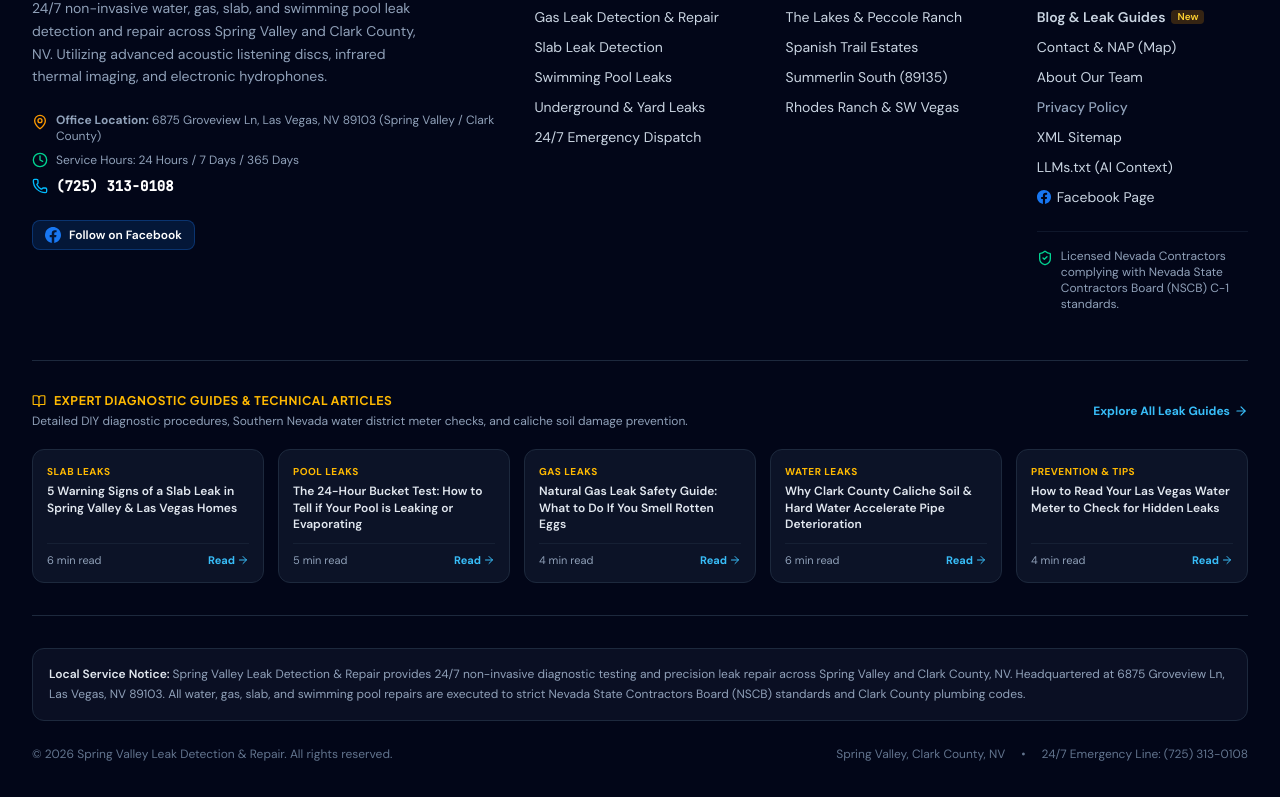
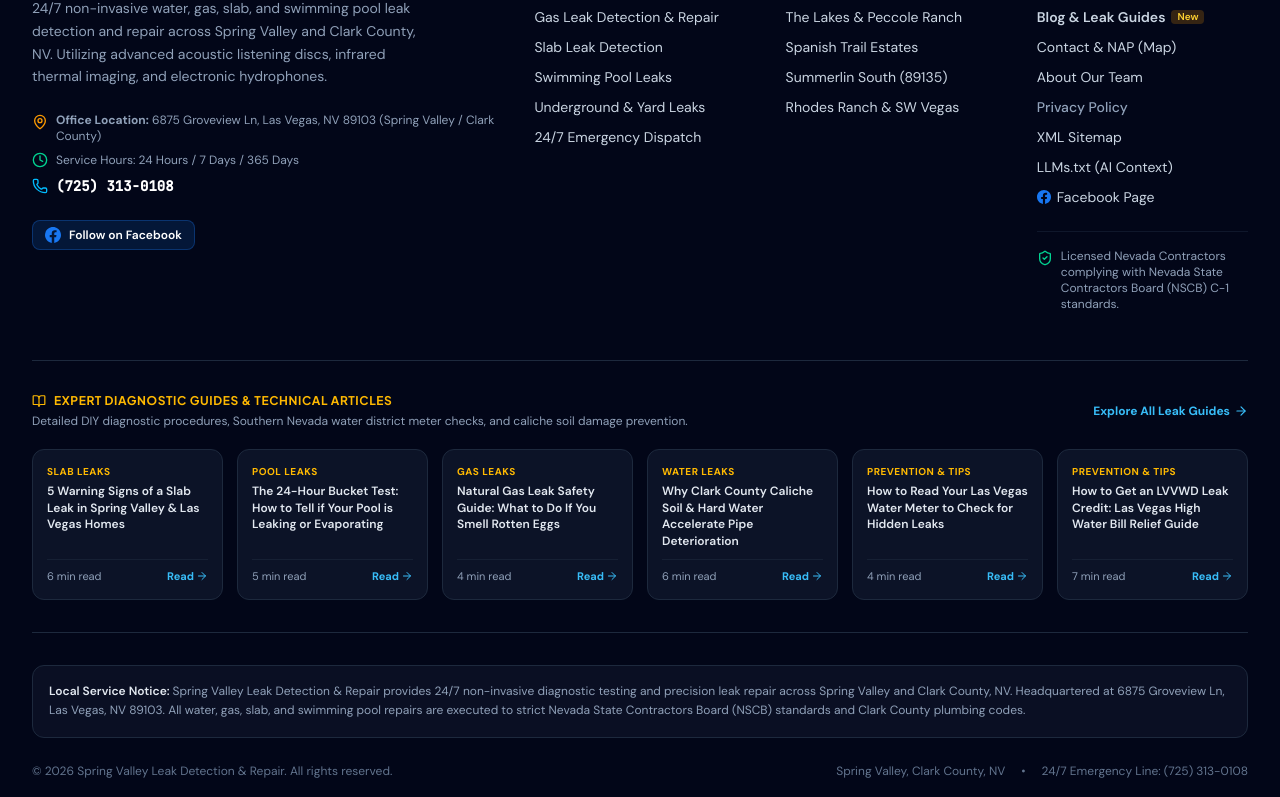
Before and after one commit to Shahzadtextilian/Las-Vegas-Leak-Detection, a React (Vite) app: page / in a window 1280 px wide. Shown: the part 10183-10980 px from the top of the page. Built offline with nearby package versions, Linux system fonts and the light colour scheme.

Commit message:
feat(blog): add LVVWD leak credit guide
Added a new blog post regarding LVVWD leak credit adjustments and updated the footer and prerender script to dynamically display all blog posts in a responsive grid.

```diff
--- a/scripts/prerender.ts
+++ b/scripts/prerender.ts
@@ -246,12 +246,8 @@ function buildPreRenderedBody(page: PageContent, blogPost: BlogPost | null): str
         </div>
         <div class="md:col-span-4 mt-6 pt-6 border-t border-slate-700/60">
           <h4 class="font-bold text-amber-400 mb-3 uppercase tracking-wider text-[11px]">Technical Leak Diagnostics & Knowledge Base</h4>
-          <div class="grid grid-cols-1 sm:grid-cols-2 lg:grid-cols-5 gap-3">
-            <a href="/blog/signs-of-slab-leak-in-las-vegas-homes/" class="hover:text-amber-300 block">5 Warning Signs of a Slab Leak</a>
-            <a href="/blog/how-swimming-pool-bucket-test-works/" class="hover:text-amber-300 block">Pool 24-Hr Bucket Test Guide</a>
-            <a href="/blog/what-to-do-when-you-smell-gas/" class="hover:text-amber-300 block">Smell Gas Emergency Safety</a>
-            <a href="/blog/desert-caliche-soil-pipe-damage/" class="hover:text-amber-300 block">Caliche Soil & Pipe Damage</a>
-            <a href="/blog/how-to-read-water-meter-for-hidden-leaks/" class="hover:text-amber-300 block">Read Water Meter for Leaks</a>
+          <div class="grid grid-cols-1 sm:grid-cols-2 lg:grid-cols-3 gap-3">
+            ${BLOG_POSTS.map(b => `<a href="/blog/${b.slug}/" class="hover:text-amber-300 block">${b.title}</a>`).join('')}
           </div>
         </div>
       </div>
--- a/src/components/Footer.tsx
+++ b/src/components/Footer.tsx
@@ -304,7 +304,7 @@ export const Footer: React.FC<FooterProps> = ({ onNavigate }) => {
             </a>
           </div>
 
-          <div className="grid grid-cols-1 sm:grid-cols-2 lg:grid-cols-5 gap-3.5">
+          <div className="grid grid-cols-1 sm:grid-cols-2 lg:grid-cols-3 xl:grid-cols-6 gap-3.5">
             {BLOG_POSTS.map((post) => (
               <a
                 key={post.id}
--- a/src/data/blogData.ts
+++ b/src/data/blogData.ts
@@ -264,5 +264,78 @@ export const BLOG_POSTS: BlogPost[] = [
       ],
       conclusion: 'Whether your leak is buried in your front yard or hidden beneath your slab foundation, our non-invasive acoustic locators can find it quickly. Call (725) 313-0108 for emergency diagnostics.'
     }
+  },
+  {
+    id: 'lvvwd-leak-credit-guide',
+    slug: 'how-to-get-lvvwd-leak-credit-water-bill',
+    title: 'How to Get an LVVWD Leak Credit: Las Vegas High Water Bill Relief Guide',
+    category: 'Prevention & Tips',
+    date: 'October 19, 2026',
+    readTime: '7 min read',
+    excerpt: 'Step-by-step instructions for Las Vegas and Spring Valley homeowners to claim an LVVWD high water bill leak credit and remove excess water penalties after a repaired leak.',
+    author: 'Spring Valley Diagnostic Team',
+    authorRole: 'Utility Billing & Leak Specialist',
+    featuredImage: '/images/diagnostic_tech_1791662650738.webp',
+    tags: ['LVVWD Leak Credit', 'High Water Bill', 'Water Rebate', 'Las Vegas Plumbing', 'Spring Valley NV'],
+    content: {
+      introduction: 'Opening a monthly Las Vegas Valley Water District (LVVWD) bill to discover charges of $600, $1,200, or even $3,000 is a homeowner’s nightmare. In Clark County, tiered conservation water rates penalize high consumption severely. Fortunately, the LVVWD provides an official Leak Credit Adjustment Policy that can refund or credit up to 50% of the excessive water charges—provided you follow the correct verification and licensed contractor documentation procedure.',
+      sections: [
+        {
+          heading: '1. Why Las Vegas Water Bills Skyrocket During a Leak (Tier-3 & Tier-4 Rates)',
+          body: [
+            'The Las Vegas Valley Water District operates on an escalating four-tier rate structure to incentivize desert water conservation. While Tier-1 baseline indoor water is inexpensive, Tier-3 and Tier-4 rates (triggered when monthly usage surpasses normal thresholds) are priced up to four times higher per 1,000 gallons.',
+            'A concealed copper slab leak, pool autofill valve failure, or underground yard main rupture running constantly for 30 days can dump 30,000 to 100,000 gallons of potable water directly into desert soil. This pushes your entire billing cycle into maximum penalty pricing, creating an enormous unexpected bill.'
+          ],
+          keyTakeaways: [
+            'Tier-3 and Tier-4 rates multiply your water costs exponentially during an active leak',
+            'LVVWD smart meters track hourly consumption and flag continuous 24-hour flow'
+          ]
+        },
+        {
+          heading: '2. Eligibility Requirements for an LVVWD Leak Adjustment',
+          body: [
+            'To qualify for an account adjustment under current Southern Nevada Water Authority and LVVWD rules, your situation must meet several strict criteria:',
+            'First, the leak must be repaired within a reasonable timeframe (typically within 30 days of discovery or receiving an LVVWD high consumption notice).',
+            'Second, you must submit your adjustment request within 90 calendar days of the date of the abnormal billing statement.',
+            'Third, the excessive water consumption must be at least double your historical seasonal average for that same property during the prior year’s billing period.',
+            'Fourth, you must provide verifiable proof of repair from a licensed Nevada plumbing contractor or proof of parts if a qualifying DIY repair was made on minor exterior lines.'
+          ],
+          keyTakeaways: [
+            'Must file within 90 days of the disputed bill statement date',
+            'Consumption must exceed historical seasonal average by at least 100%'
+          ]
+        },
+        {
+          heading: '3. Step-by-Step Procedure to Claim Your Leak Credit',
+          body: [
+            'Step 1: Stop the water loss immediately by locating and repairing the leak. Call a licensed non-invasive leak specialist at (725) 313-0108 to pinpoint the exact breach without destructive exploratory excavation.',
+            'Step 2: Verify zero-flow on your water meter. Once the repair is complete, examine the low-flow dial or digital LCD on your street meter to ensure all continuous flow has completely ceased.',
+            'Step 3: Secure an official Itemized Diagnostic & Repair Invoice. The invoice must clearly state the date of repair, property address, physical location of the rupture (e.g. sub-slab hot supply line, main yard line, irrigation manifold), and the contractor’s active Nevada State Contractors Board (NSCB) license number.',
+            'Step 4: Submit the Adjustment Request Form via the LVVWD online customer portal (lvvwd.com) or by calling customer service at (702) 870-4194. Upload digital copies of your contractor invoice and repair photos.'
+          ]
+        },
+        {
+          heading: '4. What Documentation Does LVVWD Require on Contractor Invoices?',
+          body: [
+            'The number one reason LVVWD denies leak credit applications is inadequate or incomplete documentation. Hand-written receipts or generic handyman invoices that lack specific diagnostic details are routinely rejected.',
+            'Spring Valley Leak Detection & Repair provides dedicated, standardized LVVWD Compliance Reports that include: Nevada State Contractors Board license number, technician certification, exact GPS coordinates/address, pre-repair acoustic test readings, post-repair static pressure test verification, and itemized materials deployed.',
+            'Having this complete audit-ready documentation guarantees smooth approval through the water district review committee.'
+          ],
+          keyTakeaways: [
+            'Generic handyman receipts without license numbers are rejected by LVVWD',
+            'Our standardized diagnostic reports include pressure decay tests and license credentials'
+          ]
+        },
+        {
+          heading: '5. How Much Money Can You Expect to Recover?',
+          body: [
+            'Under LVVWD guidelines, qualifying residential accounts receive a credit equal to 50% of the water volume billed in excess of the customer’s normal historical consumption for that period.',
+            'More importantly, the adjustment recalculates the excess volume at the lowest baseline Tier-1 rate rather than the punitive Tier-3/4 rates, effectively wiping out hundreds or thousands of dollars in excess penalties.',
+            'For example, on a $1,400 bill caused by a 45,000-gallon underground main rupture, a successful leak credit adjustment frequently reduces the balance by $600 to $900.'
+          ]
+        }
+      ],
+      conclusion: 'If an unexpected high water bill arrived in your mailbox or LVVWD sent a continuous flow alert, don’t wait. Call Spring Valley Leak Detection & Repair 24/7 at (725) 313-0108. We will locate your hidden leak non-invasively, perform emergency repairs, and supply the official documentation needed to claim your LVVWD refund.'
+    }
   }
 ];
```
Also changed, not shown: public/llms.txt, 1 other file (tests, documents, lock files or other folders).
